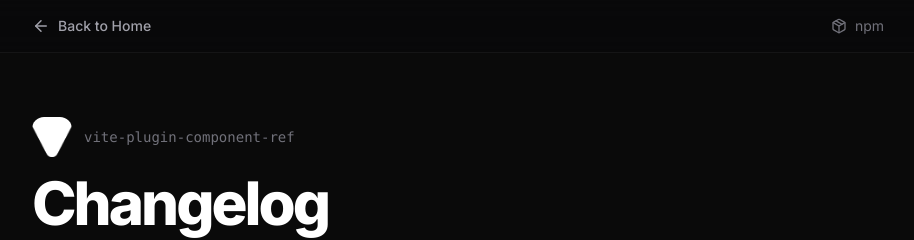
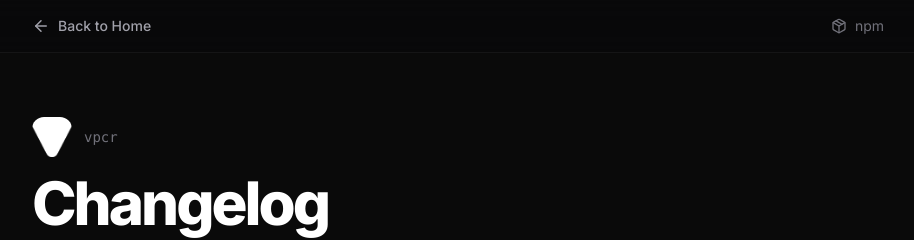
Before and after one commit to sirilmp/component-ref-2.0-doc, a React (Vite) app: page /changelog in a window 1280 px wide. Shown: the top 240 px of the page, without its empty margins (182-1096 px from the left). Built offline with nearby package versions, Linux system fonts and the light colour scheme; the HTML template or start-up script is replaced by a standard one.

Commit message:
feat: add a new Changelog page to display project updates and versions

```diff
--- a/src/pages/Changelog.tsx
+++ b/src/pages/Changelog.tsx
@@ -40,7 +40,7 @@ const Changelog = () => {
             <span className="text-sm font-medium">Back to Home</span>
           </Link>
           <a
-            href="https://www.npmjs.com/package/vite-plugin-component-ref"
+            href="https://www.npmjs.com/package/vpcr"
             target="_blank"
             rel="noopener noreferrer"
             className="flex items-center gap-2 text-zinc-500 hover:text-white transition-colors no-underline"
@@ -61,7 +61,7 @@ const Changelog = () => {
         >
           <div className="flex items-center gap-3 mb-4">
             <img src="/logo.png" alt="component-ref-tagger" className="w-10 h-10 rounded-xl" />
-            <span className="text-zinc-500 text-sm font-mono">vite-plugin-component-ref</span>
+            <span className="text-zinc-500 text-sm font-mono">vpcr</span>
           </div>
           <h1 className="text-4xl sm:text-5xl md:text-6xl font-extrabold tracking-tighter text-white mb-4">
             Changelog
```
